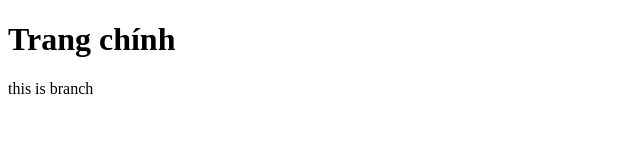
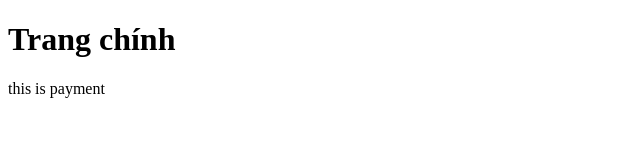
Before and after one commit to buihuythanh200-code/f8-vscode, a plain HTML site: page index.html in a window 1280 px wide. Shown: the full height of the page, 0-640 px from the left. Drawn offline with Linux system fonts and the light colour scheme.

Commit message:
add payment

```diff
--- a/index.html
+++ b/index.html
@@ -7,6 +7,6 @@
   </head>
   <body>
     <h1>Trang chính</h1>
-    this is branch
+    this is payment
   </body>
 </html>
```
